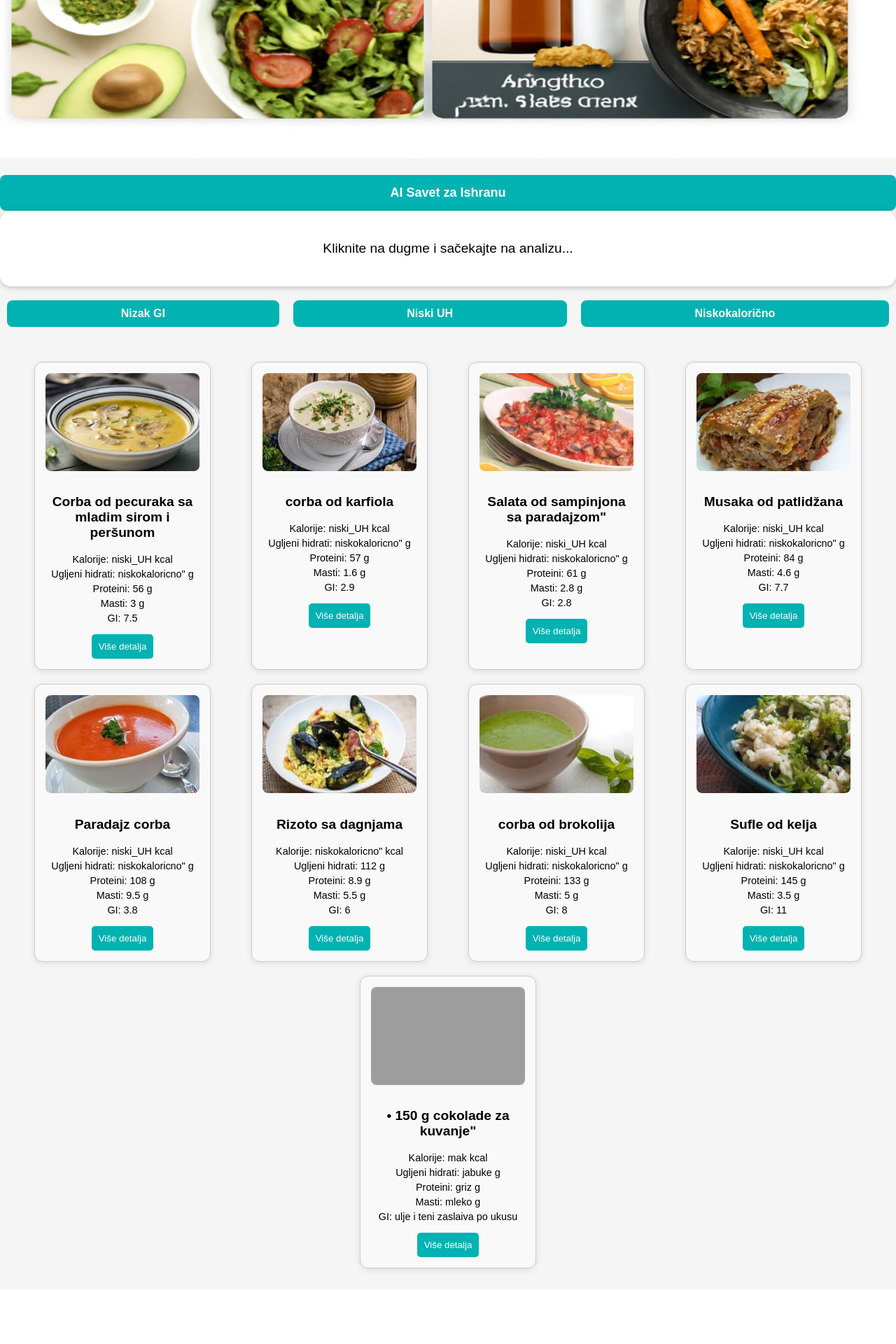
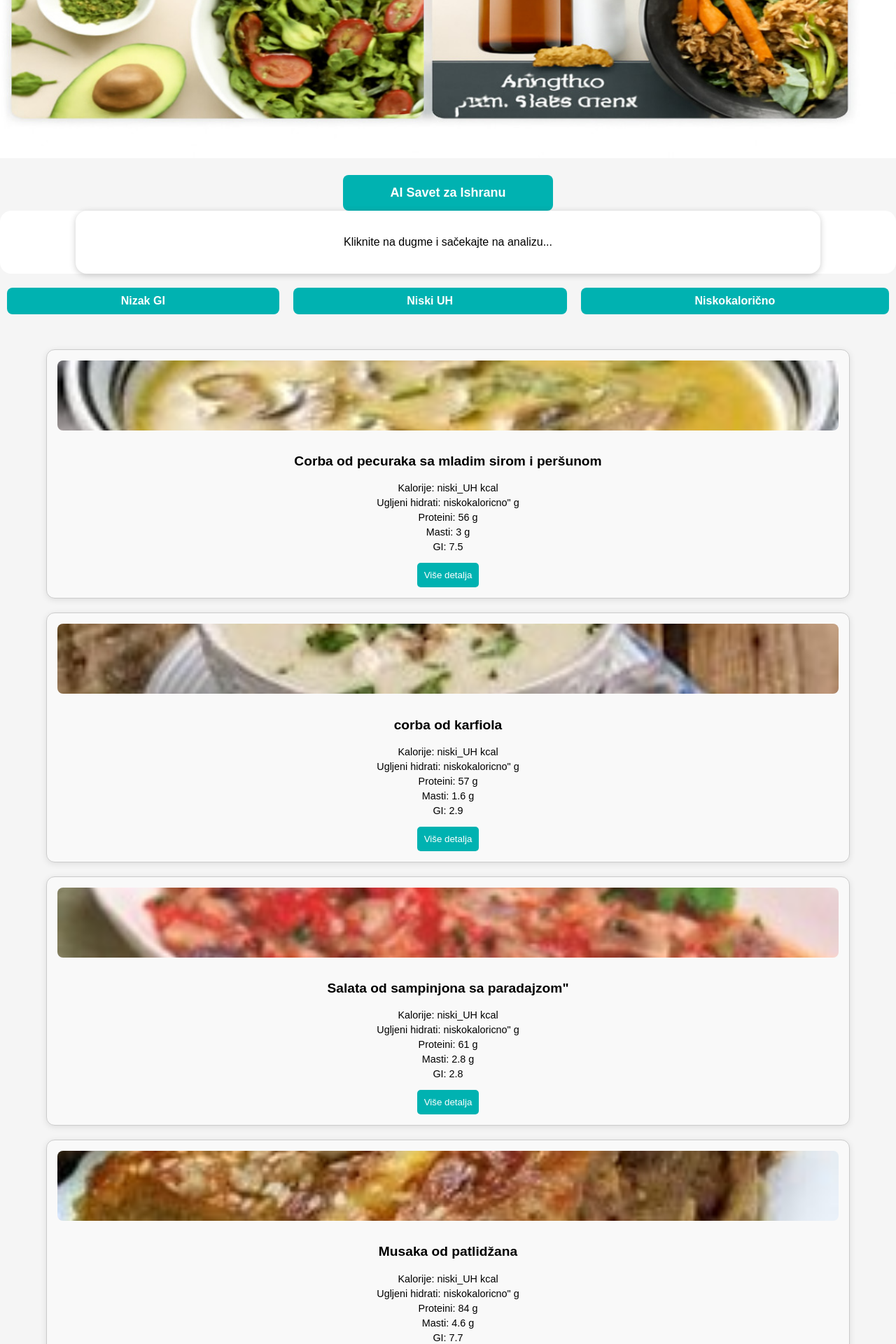
Before and after one commit to Gliko-app/Gliko, a PHP site: page /food/food.html in a window 1280 px wide. Shown: the part 414-2334 px from the top of the page at 70% size. Before the commit the page ends 2234 px from the top, so only its background shows below. Run offline with PHP 8.4, Linux system fonts and the light colour scheme; grey boxes are pictures that could not be loaded.

Commit message:
Update food.css

```diff
--- a/food/food.css
+++ b/food/food.css
@@ -4,8 +4,10 @@ body {
   margin: 0;
   padding: 0;
   background-color: #f5f5f5;
-  display: block; /* Uklanjamo flexbox */
-  height: auto; /* Nema potrebe za 100vh */
+  display: block;
+  height: auto;
+  width: 100%;
+  box-sizing: border-box;
 }
 
 /* Stil za carousel */
@@ -19,15 +21,15 @@ body {
 
 /* Stil za slike koje se smenjuju */
 .image-slide {
-  display: none; /* Početno slike neće biti prikazane */
+  display: none;
   width: 100%;
   height: auto;
 }
 
 .image-slide img {
-  width: 100%; /* Slike se skaliraju na 100% širine */
-  height: auto; /* Visina se automatski prilagođava proporcionalno */
-  object-fit: cover; /* Pokriva celo područje */
+  width: 100%;
+  height: auto;
+  object-fit: cover;
 }
 
 /* Animacija za prelaz između slika (fade) */
@@ -40,63 +42,28 @@ body {
   }
 }
 
-/* Stil za trenutno prikazanu sliku (fade in efekat) */
 .image-carousel .image-slide.active {
   display: block;
-  animation: fadeIn 1.5s ease-in-out; /* Animacija samo za prikazanu sliku */
-}
-
-/* Prostor ispod dugmeta - širina cele stranice */
-#aiAdviceWrapper {
-  width: 100%;
-  display: block;
-  padding: 0px;
-  text-align: center;
-}
-
-/* Dugme za AI analizu */
-.ai-btn {
-  width: 100%;
-  background-color: #00B2B1;
-  color: white;
-  padding: 15px;
-  border: none;
-  font-size: 18px;
-  cursor: pointer;
-  border-radius: 8px;
-  margin-top: 20px;
-  font-weight: bold;
-}
-
-.ai-btn:hover {
-  background-color: #009a97; /* Tamnija boja kada se pređe mišem */
+  animation: fadeIn 1.5s ease-in-out;
 }
 
 /* Modal za AI savet */
-.modal {
-  position: fixed;
-  inset: 0;
-  background: rgba(0, 0, 0, 0.7);
-  display: flex;
-  justify-content: center;
-  align-items: center;
-  z-index: 1000;
-  transition: opacity 0.3s ease;
-}
-
 #aiModal {
   width: 100%;
   padding: 0px;
   background-color: #fff;
   border-radius: 16px;
   position: relative;
+  display: flex;
+  justify-content: center;
+  align-items: center;
 }
 
 .modal-content {
   background: #fff;
   border-radius: 16px;
   padding: 20px;
-  width: 100%;
+  width: 80%;
   max-height: 80vh;
   overflow: hidden;
   position: relative;
@@ -107,41 +74,30 @@ body {
   align-items: center;
 }
 
-.close {
-  position: absolute;
-  top: 10px;
-  right: 10px;
-  font-size: 1.5rem;
-  color: #000;
-  background: transparent;
+/* Dugme za AI analizu i savet */
+.ai-btn {
+  background-color: #00B2B1;
+  color: white;
+  padding: 15px;
   border: none;
+  font-size: 18px;
   cursor: pointer;
+  border-radius: 8px;
+  margin-top: 20px;
+  font-weight: bold;
+  width: 50%;
+  max-width: 300px;
+  text-align: center;
+  display: block;
+  margin-left: auto;
+  margin-right: auto;
 }
 
-/* Stil za AI savet */
-#aiAdvice {
-  font-size: 1.2rem;
-  margin-top: 20px;
-  text-align: center;
-  white-space: pre-wrap;
-  line-height: 1.5;
-  display: inline-block;
-  opacity: 0;
-  animation: fadeInText 3s forwards;
+.ai-btn:hover {
+  background-color: #009a97;
 }
 
-@keyframes fadeInText {
-  0% {
-    opacity: 0;
-    width: 0;
-  }
-  100% {
-    opacity: 1;
-    width: auto;
-  }
-}
-
-/* Stil za tabove za filtriranje */
+/* Tabovi za filtriranje */
 .tag-tabs {
   display: flex;
   justify-content: center;
@@ -169,7 +125,7 @@ body {
 }
 
 .tag-btn.active {
-  background-color: #007F7F; /* Boja za aktivni tab */
+  background-color: #007F7F;
 }
 
 /* Pretraga i recepti */
@@ -181,11 +137,11 @@ body {
 }
 
 .recipe-card {
-  width: 220px;
+  width: 90%; /* Kartice sada zauzimaju 90% širine */
   margin: 10px;
   padding: 15px;
   border: 1px solid #ccc;
-  border-radius: 12px; /* Zaobljene ivice */
+  border-radius: 12px;
   text-align: center;
   background-color: #f9f9f9;
   box-shadow: 0 2px 10px rgba(0, 0, 0, 0.1);
@@ -193,14 +149,14 @@ body {
 }
 
 .recipe-card:hover {
-  transform: translateY(-10px); /* Efekat podizanja pri hoveru */
+  transform: translateY(-10px);
 }
 
 .recipe-card img {
   width: 100%;
-  height: 140px;
-  object-fit: cover; /* Slike manjih dimenzija */
-  border-radius: 8px; /* Zaobljene ivice slika */
+  height: 100px; /* Slike su sada manje */
+  object-fit: cover;
+  border-radius: 8px;
 }
 
 .recipe-details {
```
